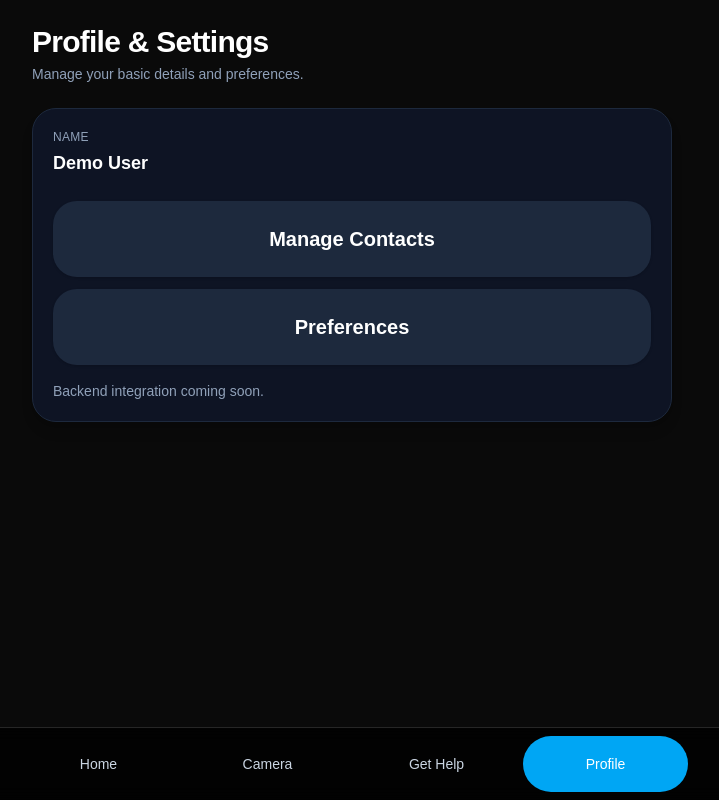
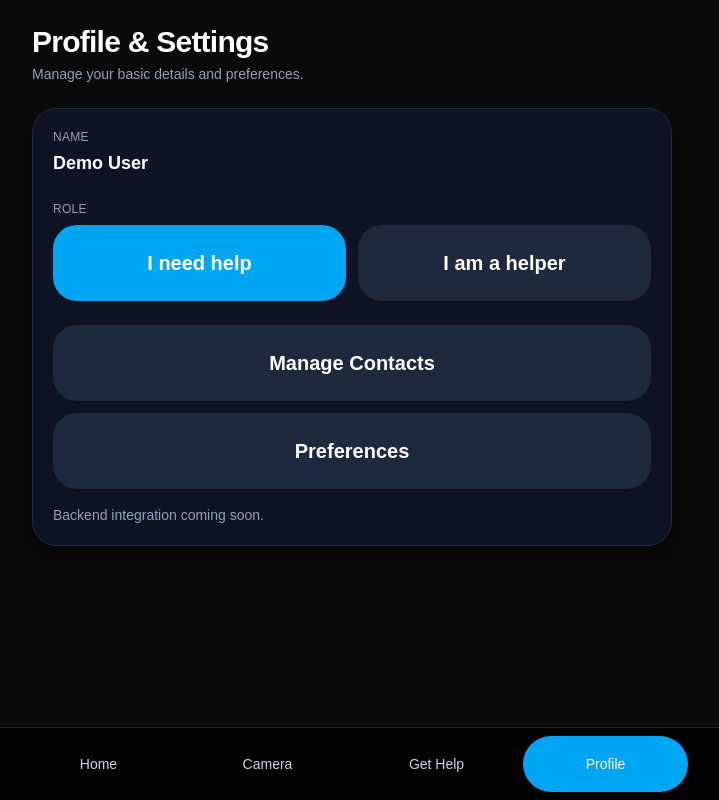
Before and after one commit to Archiviste-ken/StrideSense, a Next.js app: page /profile in a window 1280 px wide. Shown: the whole page, without its empty margins (288-1007 px from the left). Built offline with nearby package versions, Linux system fonts and the light colour scheme.

Commit message:
Add role selection functionality to ProfilePage with assistive feedback

```diff
--- a/src/app/profile/page.js
+++ b/src/app/profile/page.js
@@ -2,9 +2,11 @@
 
 import { useState } from "react";
 import { useAssistiveFeedback } from "../../hooks/useAssistiveFeedback";
+import { useUserRole } from "../../hooks/useUserRole";
 
 export default function ProfilePage() {
   const { notifyComingSoon } = useAssistiveFeedback();
+  const { role, setRole } = useUserRole();
   const [message, setMessage] = useState("Backend integration coming soon.");
 
   const handleAction = (label) => {
@@ -33,6 +35,47 @@ export default function ProfilePage() {
               Name
             </p>
             <p className="text-lg font-semibold text-white">Demo User</p>
+          </div>
+
+          <div className="space-y-2 pt-2">
+            <p className="text-xs uppercase tracking-wide text-slate-400">
+              Role
+            </p>
+            <div className="grid gap-3 sm:grid-cols-2">
+              <button
+                type="button"
+                onClick={() => {
+                  setRole("blind");
+                  notifyComingSoon("You are now in assistance mode");
+                }}
+                aria-label="Select I need help role"
+                aria-pressed={role === "blind"}
+                className={`w-full min-h-[76px] rounded-3xl text-lg md:text-xl font-semibold shadow focus-visible:outline-none focus-visible:ring-2 focus-visible:ring-sky-400 focus-visible:ring-offset-2 focus-visible:ring-offset-neutral-950 transition-colors ${
+                  role === "blind"
+                    ? "bg-sky-500 text-white"
+                    : "bg-slate-800 text-white hover:bg-slate-700 active:bg-slate-800/80"
+                }`}
+              >
+                I need help
+              </button>
+
+              <button
+                type="button"
+                onClick={() => {
+                  setRole("helper");
+                  notifyComingSoon("You are now in helper mode");
+                }}
+                aria-label="Select I am a helper role"
+                aria-pressed={role === "helper"}
+                className={`w-full min-h-[76px] rounded-3xl text-lg md:text-xl font-semibold shadow focus-visible:outline-none focus-visible:ring-2 focus-visible:ring-sky-400 focus-visible:ring-offset-2 focus-visible:ring-offset-neutral-950 transition-colors ${
+                  role === "helper"
+                    ? "bg-sky-500 text-white"
+                    : "bg-slate-800 text-white hover:bg-slate-700 active:bg-slate-800/80"
+                }`}
+              >
+                I am a helper
+              </button>
+            </div>
           </div>
 
           <div className="space-y-3 pt-2">
```
